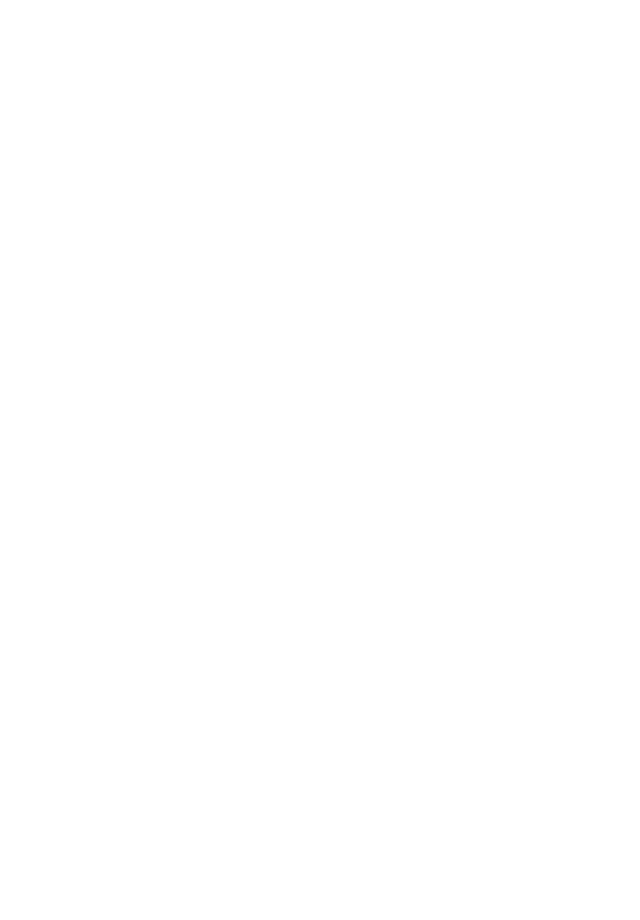
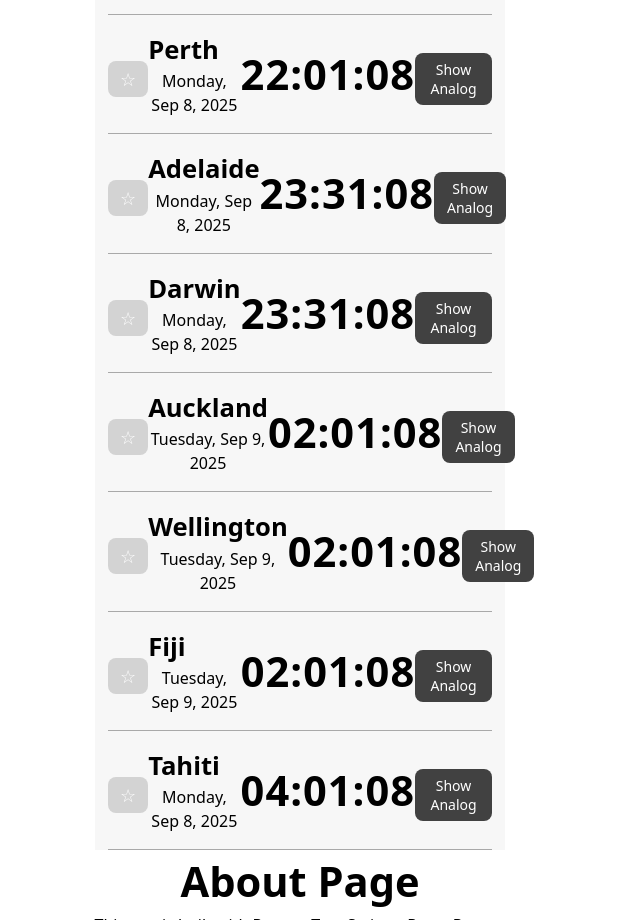
Before and after one commit to williamwestergard/world-clock-typescript, a React (Vite) app: page /world-clock-typescript/city-page in a window 1280 px wide. Shown: the part 11080-12000 px from the top of the page, without its empty margins (340-980 px from the left). Before the commit the page ends 800 px from the top, so only its background shows below. Built offline with nearby package versions, Linux system fonts and the light colour scheme.

Commit message:
minor changes

```diff
--- a/package.json
+++ b/package.json
@@ -13,7 +13,8 @@
   },
   "dependencies": {
     "react": "^19.1.1",
-    "react-dom": "^19.1.1"
+    "react-dom": "^19.1.1",
+    "react-router-dom": "^7.8.2"
   },
   "devDependencies": {
     "@eslint/js": "^9.33.0",
--- a/src/App.tsx
+++ b/src/App.tsx
@@ -1,19 +1,24 @@
+import React from "react";
+import { BrowserRouter as Router, Routes, Route } from "react-router-dom";
+import './App.css'
 import CityClock from "./components/ChooseCity";
-import TimeAndCity from "./components/TimeAndCity";
+import StartPage from "./pages/StartPage";
+import CityPage from "./pages/CityPage";
+import TimeList from "./components/TimeList";
 
-import './App.css'
 
-function App() {
-
+const App: React.FC = () => {
   return (
-    <>
-
-   <CityClock   />
-
-   <TimeAndCity/>
-
+    <> <CityClock   />
+         <TimeList />
+    <Router basename="/world-clock-typescript">
+      <Routes>
+        <Route path="/" element={<StartPage />} />
+        <Route path="/city-page" element={<CityPage />} />
+      </Routes>
+    </Router>
     </>
-  )
-}
+  );
+};
 
 export default App
--- /dev/null
+++ b/src/components/TimeList.tsx
@@ -0,0 +1,62 @@
+import React, { useState } from "react";
+import TimeZone from "./TimeZone";
+import cityToTimezone from "./Cities";
+
+type CityItem = {
+  city: string;
+  timezone: string;
+  favorite: boolean;
+};
+
+const TimeList: React.FC = () => {
+  // Convert cityToTimezone object into an array of {city, timezone}
+const initialCities: CityItem[] = Object.entries(cityToTimezone).map(
+  ([cityKey, tz]) => ({
+    city: capitalizeWords(cityKey),
+    timezone: tz as string,   // 👈 force type
+    favorite: false,
+  })
+);
+
+  const [cities, setCities] = useState<CityItem[]>(initialCities);
+
+  const toggleFavorite = (cityName: string) => {
+    setCities((prev) =>
+      prev.map((c) =>
+        c.city === cityName ? { ...c, favorite: !c.favorite } : c
+      )
+    );
+  };
+
+  // Helper to capitalize
+  function capitalizeWords(str: string) {
+    return str
+      .toLowerCase()
+      .split(/(?=[A-Z])| /) // split on uppercase or space
+      .filter(Boolean)
+      .map((word) => word.charAt(0).toUpperCase() + word.slice(1))
+      .join(" ");
+  }
+
+  // Sort so favorites show first (optional)
+  const sortedCities = [...cities].sort(
+    (a, b) => Number(b.favorite) - Number(a.favorite)
+  );
+
+  return (
+    <div>
+      <h1>World Clock List</h1>
+      {sortedCities.map((c, i) => (
+        <TimeZone
+          key={i}
+          timezone={c.timezone}
+          city={c.city}
+          favorite={c.favorite}
+          onToggleFavorite={toggleFavorite}
+        />
+      ))}
+    </div>
+  );
+};
+
+export default TimeList;
--- /dev/null
+++ b/src/pages/CityPage.tsx
@@ -0,0 +1,14 @@
+import React from "react";
+import { Link } from "react-router-dom";
+
+const CityPage: React.FC = () => {
+  return (
+    <div>
+      <h1>About Page</h1>
+      <p>This app is built with React + TypeScript + React Router.</p>
+      <Link to="/">Back to Start Page</Link>
+    </div>
+  );
+};
+
+export default CityPage;
--- /dev/null
+++ b/src/pages/StartPage.tsx
@@ -0,0 +1,14 @@
+import React from "react";
+import { Link } from "react-router-dom";
+
+const StartPage: React.FC = () => {
+  return (
+    <div>
+      <h1>Start Page</h1>
+      <p>Welcome to the app 🚀</p>
+      <Link to="/city-page">Go to About Page</Link>
+    </div>
+  );
+};
+
+export default StartPage;
```
Also changed, not shown: src/components/TimeAndCity.tsx (deleted, +0 -18 lines), 1 other file (tests, documents, lock files or other folders).
